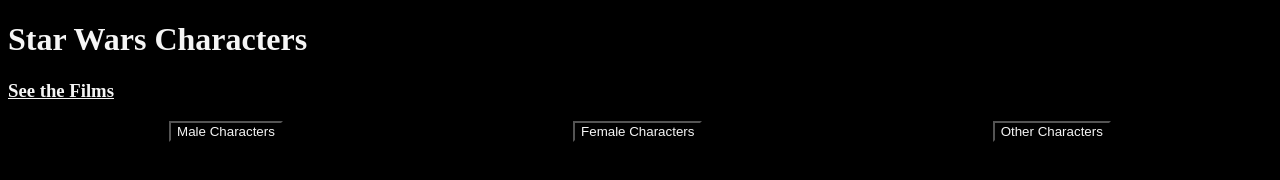
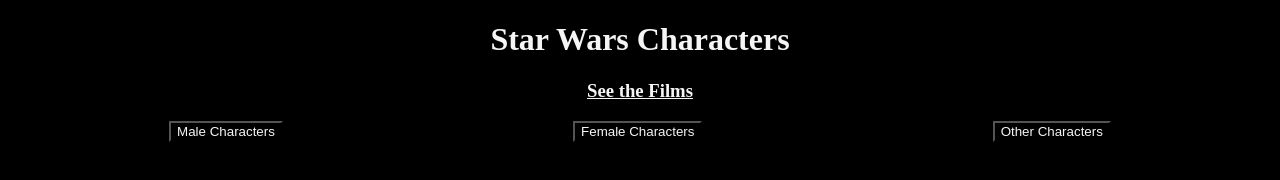
Before and after one commit to natalieblack399/star-wars-api, a plain HTML site: page index.html in a window 1280 px wide. Drawn offline with Linux system fonts and the light colour scheme.

Commit message:
Update styles.css

```diff
--- a/styles.css
+++ b/styles.css
@@ -10,6 +10,10 @@
     justify-content: space-around;
     margin: 1rem;
 }
+
+.main_title {
+    display: flex;
+    justify-content: center;
 
 #main {
     display: flex;
```
